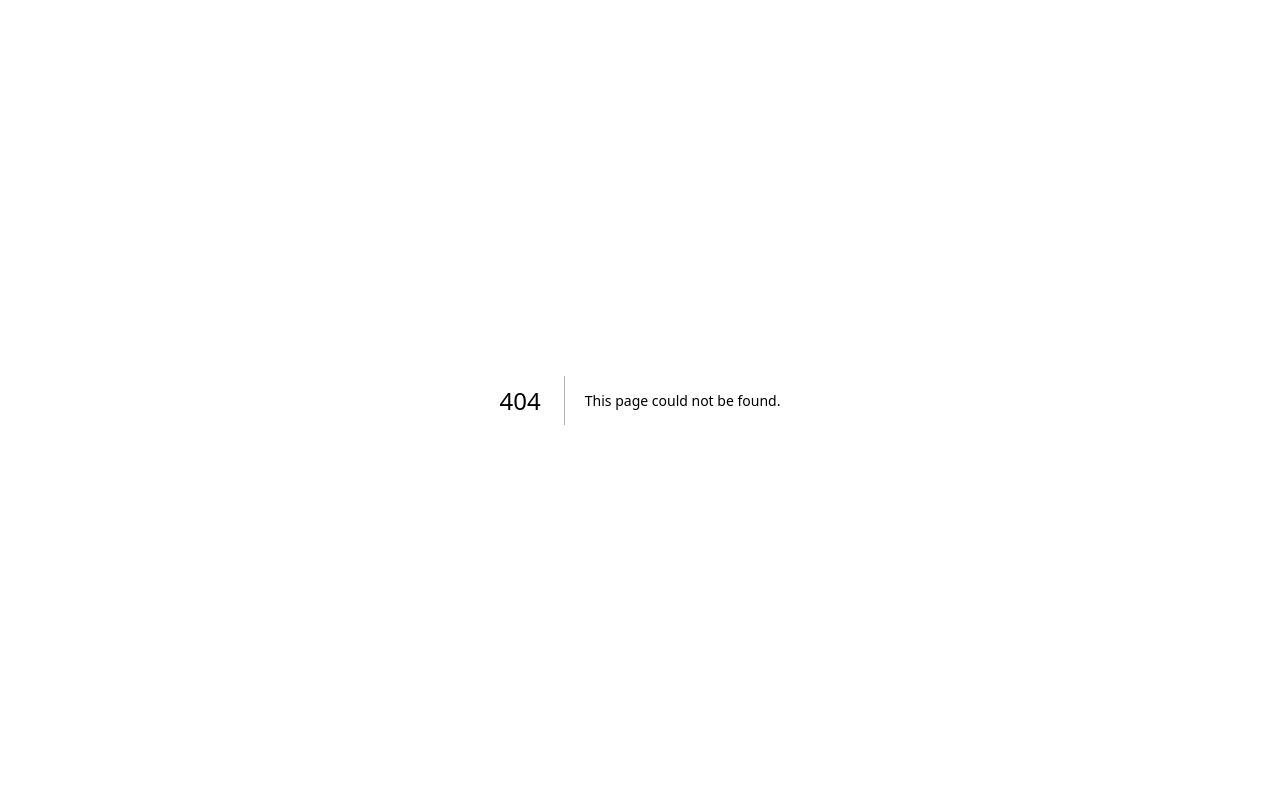
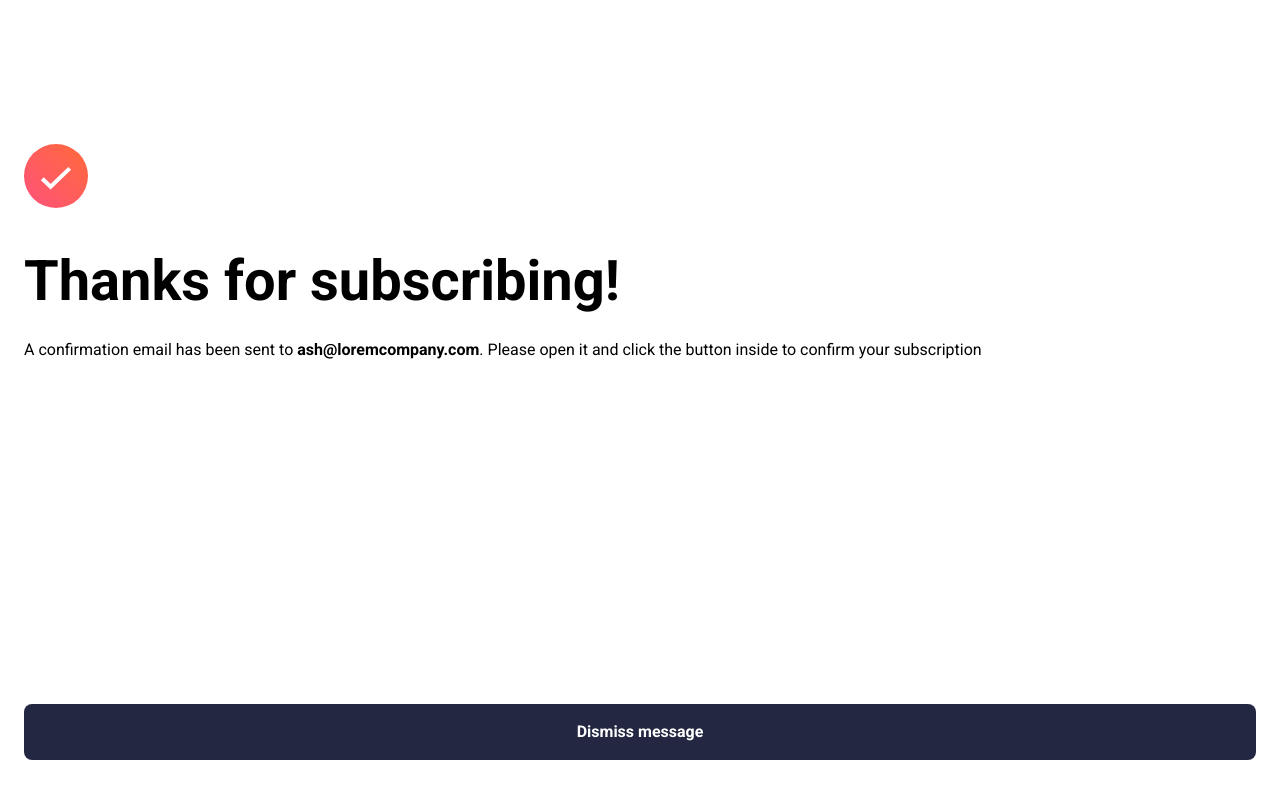
Before and after one commit to md5dalton/newsletter, a Next.js app: page /success in a window 1280 px wide. Before the commit this address had no page. Built offline with nearby package versions, Linux system fonts and the light colour scheme.

Commit message:
Success page

```diff
--- a/app/globals.css
+++ b/app/globals.css
@@ -15,3 +15,9 @@
         --bg-illustration: url('/illustration-sign-up-desktop.svg');
     }
 }
+
+@layer components {
+    .btn {
+        @apply bg-dark-slate-grey text-white grid h-14 place-items-center rounded-lg font-bold
+    }
+}
--- a/app/layout.jsx
+++ b/app/layout.jsx
@@ -7,8 +7,8 @@ const font = Roboto({
 })
 
 export const metadata = {
-  title: "Create Next App",
-  description: "Generated by create next app",
+  title: "Newsletter",
+  description: "Newsletter sign-up form with success message",
 }
 
 export default function RootLayout({ children }) {
--- /dev/null
+++ b/app/success/page.jsx
@@ -0,0 +1,24 @@
+import Image from "next/image"
+import Link from "next/link"
+
+export default () => (
+    <div className="grid min-h-screen content-between px-6 pb-10">
+        <section className="mt-36 space-y-10">
+            <Image
+                alt=""
+                src="/icon-success.svg"
+                height={64}
+                width={64}
+            />
+            <div className="space-y-6">
+                <h1 className="text-heading">Thanks for subscribing!</h1>
+                <p>
+                    A confirmation email has been sent to
+                    <span className="font-bold"> ash@loremcompany.com</span>.
+                    Please open it and click the button inside to confirm your subscription
+                </p>
+            </div>
+        </section>
+        <Link href="/" className="btn">Dismiss message</Link>
+    </div>
+)
--- a/components/Form.jsx
+++ b/components/Form.jsx
@@ -26,11 +26,11 @@ export default () => (
             <fieldset className="grid gap-2">
                 <label className="flex justify-between text-xs font-bold">
                     <p>Email address</p>
-                    <p className="text-tomato">Valid email required</p>
-                    {/* <ErrorMessage
+                    <ErrorMessage
+                        className="text-tomato"
                         name="email"
                         component="p"
-                    /> */}
+                    />
                 </label>
                 <Field
                     className="
@@ -45,7 +45,7 @@ export default () => (
             </fieldset>
             <button
                 type="submit"
-                className="bg-dark-slate-grey text-white grid h-14 place-items-center rounded-lg font-bold"
+                className="btn"
             >Subscribe to monthly newsletter</button>
         </Form>
     </Formik>
--- a/tailwind.config.js
+++ b/tailwind.config.js
@@ -18,7 +18,8 @@ module.exports = {
       },
       fontSize: {
         "heading": ["var(--fs-heading)", {
-          fontWeight: 700
+          fontWeight: 700,
+          lineHeight: "normal"
         }]
       }
     },
```
Also changed, not shown: design/README.md (added).
